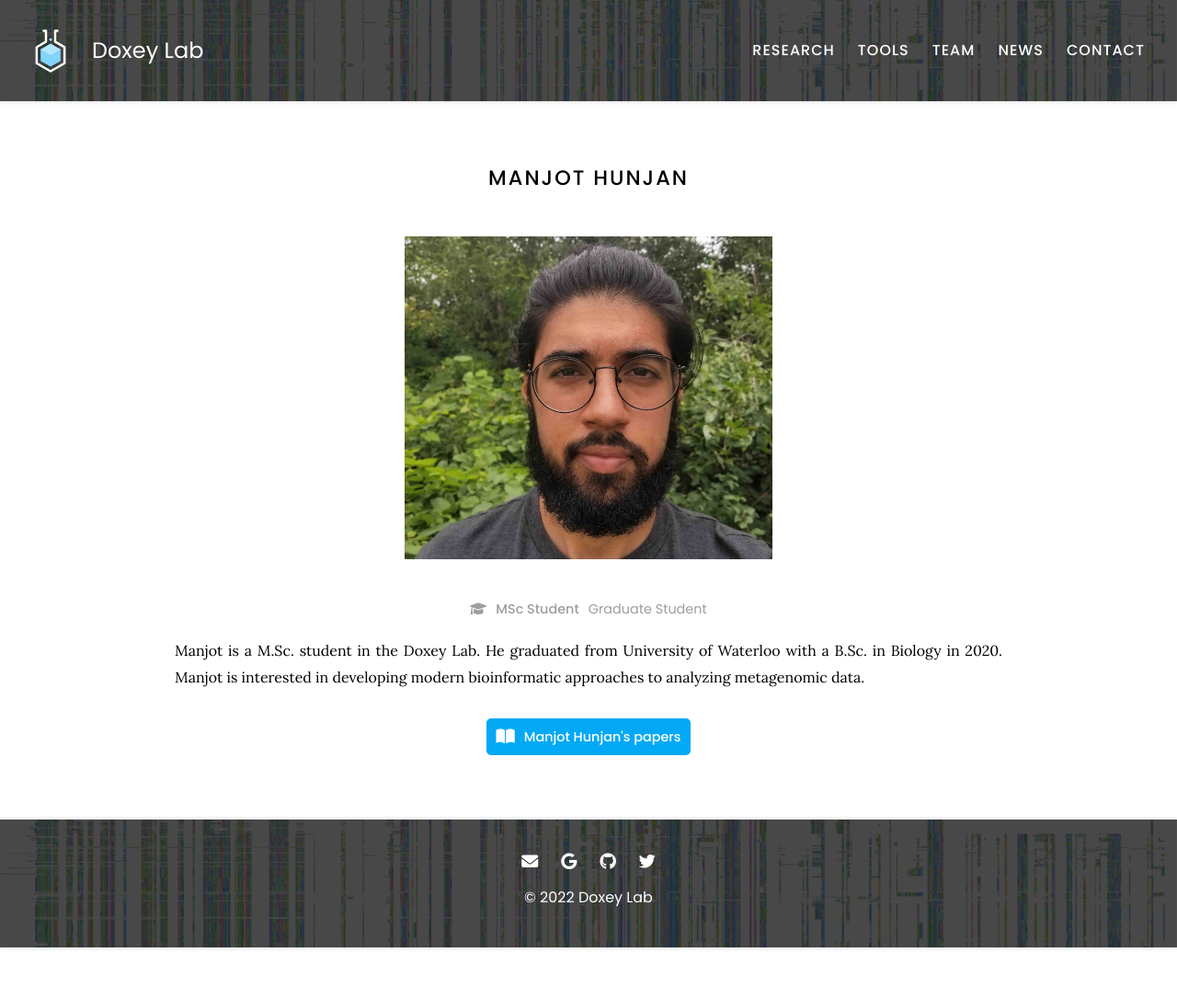
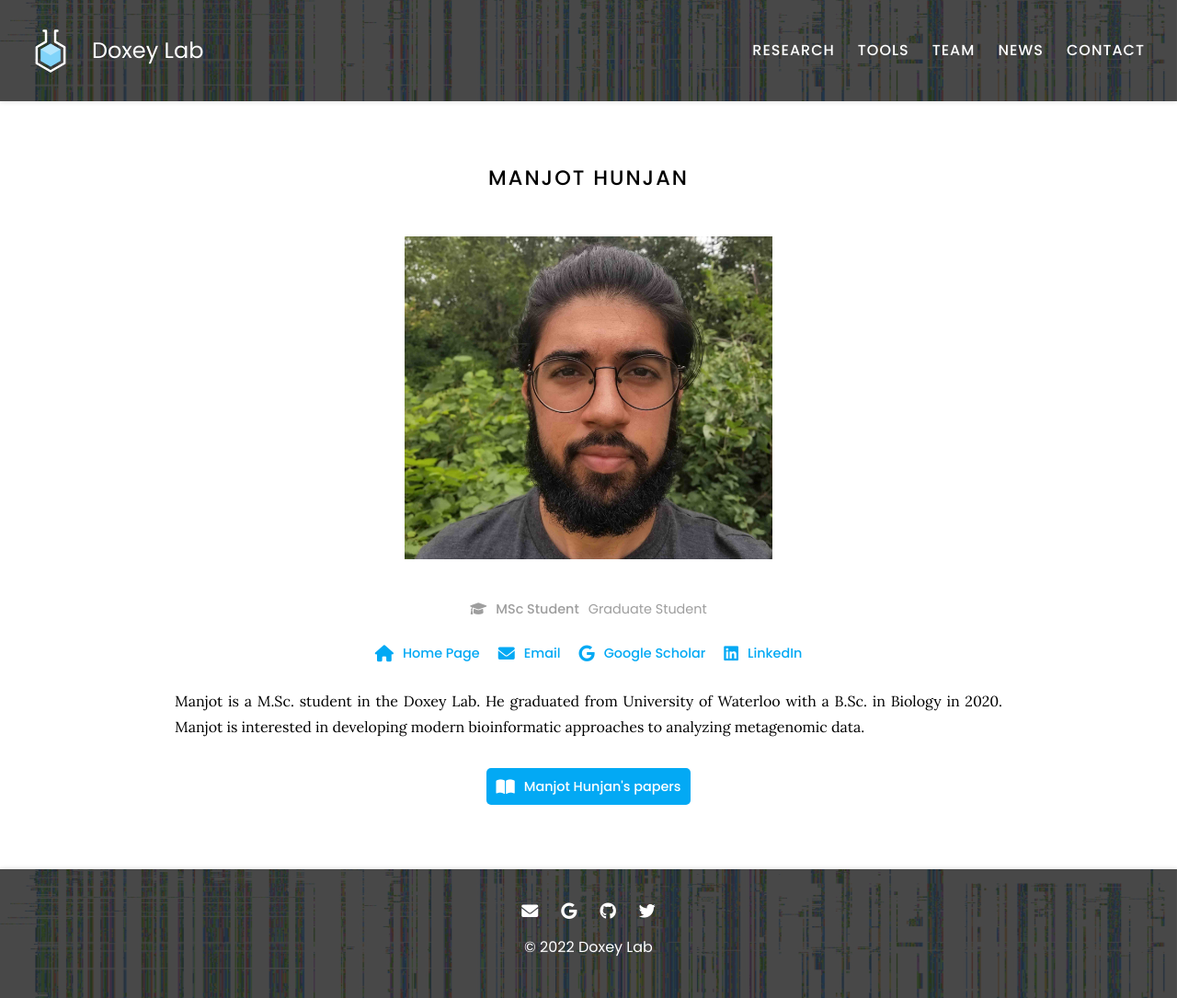
Before and after one commit to doxeylab/doxeylab-website, a Jekyll site: the page built from _members/manjot-hunjan.md, in a window 1280 px wide. Shown: the whole page at 92% size. Built offline with Jekyll 4.4.1, drawn with Linux system fonts in a browser that asks for light colours; before the commit the page ends 1030 px from its top, so only the background shows below that.

Commit message:
Update manjot-hunjan.md

```diff
--- a/_members/manjot-hunjan.md
+++ b/_members/manjot-hunjan.md
@@ -8,10 +8,10 @@ aliases:
   - M. Hunjan
   - M Hunjan
 links:
-  - home-page: www.manjothunjan.com
-  - email: mshunjan@uwaterloo.ca
-  - google-scholar: F3tPBFIAAAAJ&hl
-  - linkedin: manjotsinghhunjan
+  home-page: www.manjothunjan.com
+  email: mshunjan@uwaterloo.ca
+  google-scholar: F3tPBFIAAAAJ&hl
+  linkedin: manjotsinghhunjan
 ---
 
 Manjot is a M.Sc. student in the Doxey Lab. He graduated from University of Waterloo with a B.Sc. in Biology in 2020. Manjot is interested in developing modern bioinformatic approaches to analyzing metagenomic data.
```
